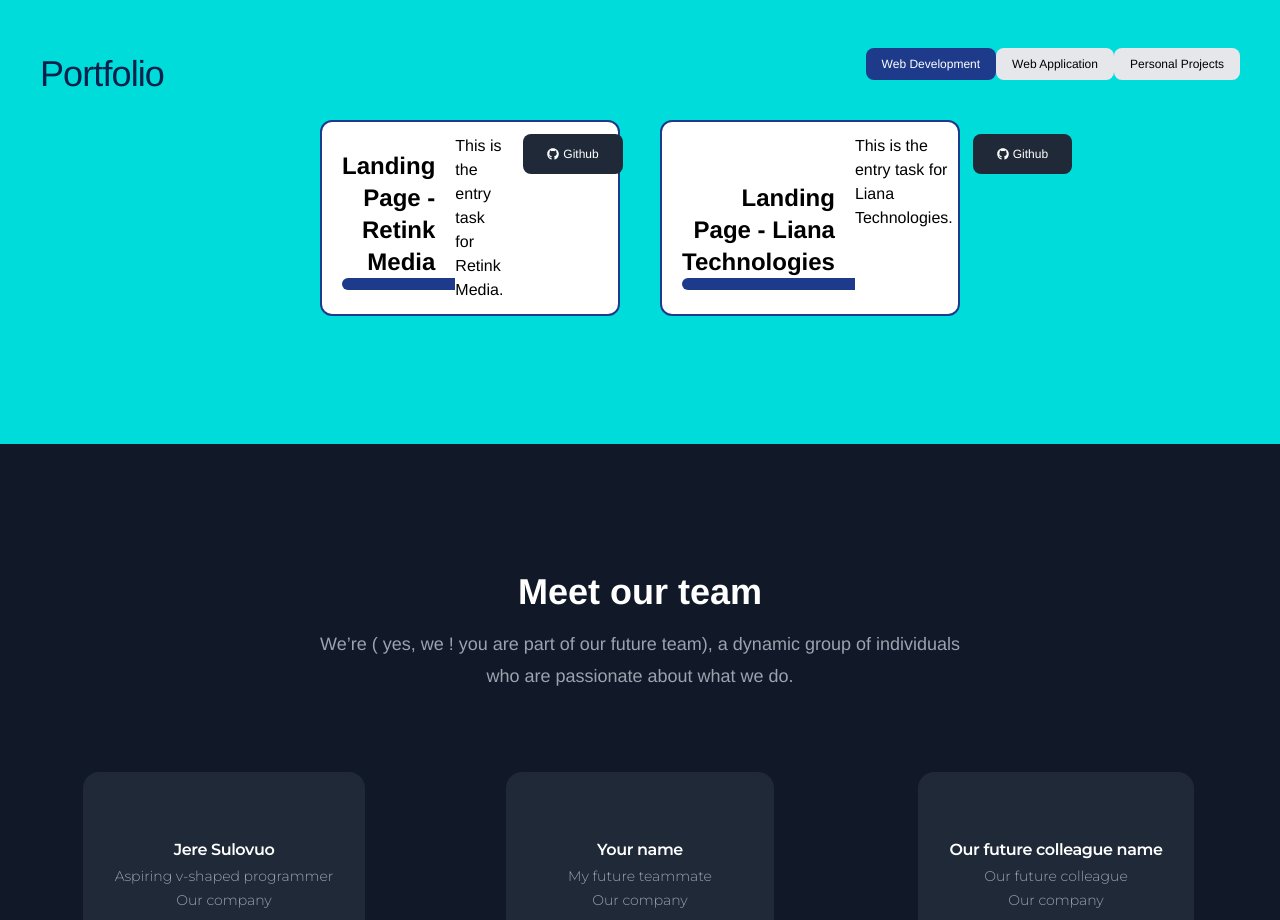
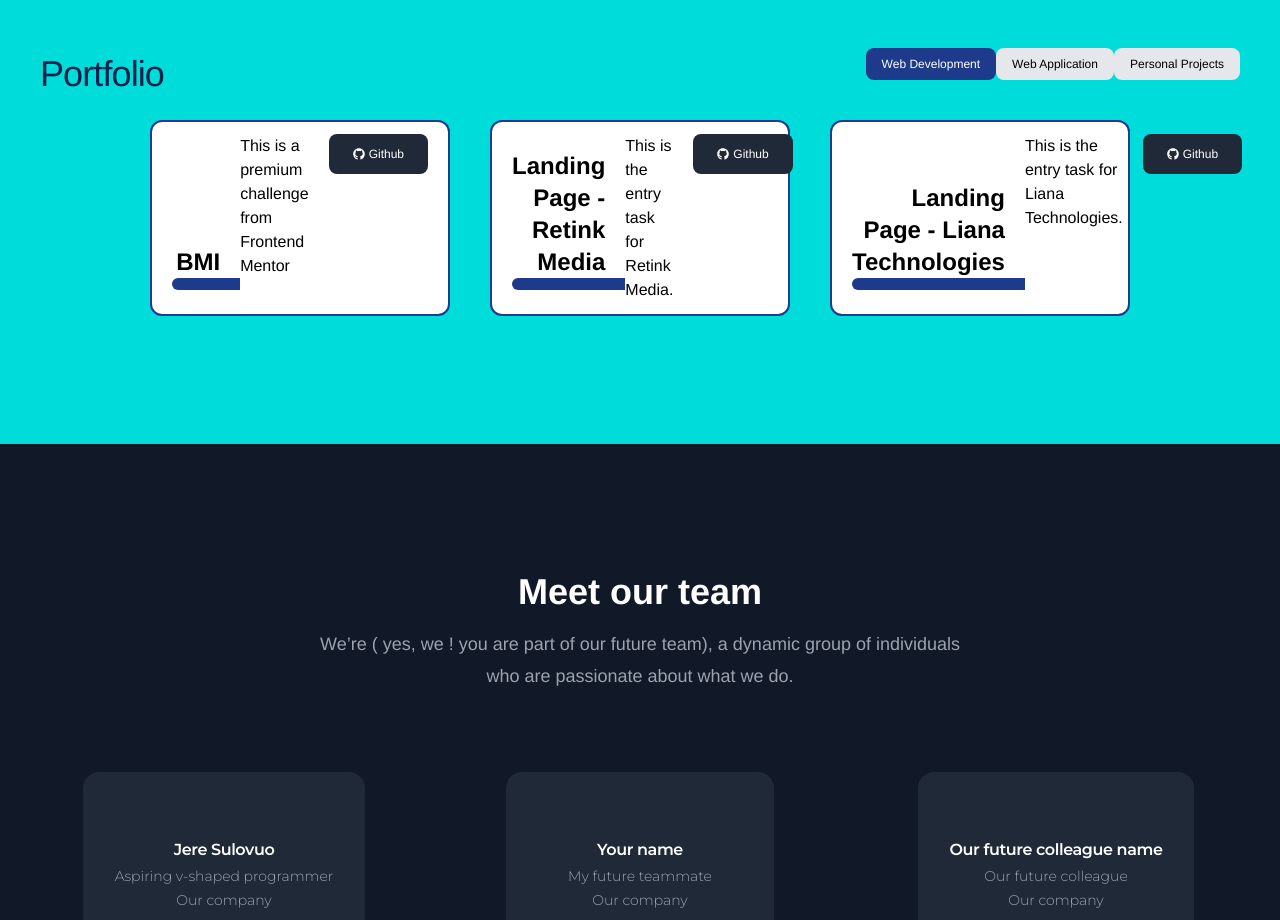
Before and after one commit to chungvuiloong/simple_portfolio, a React (Create React App) app: page / in a window 1280 px wide. Shown: the part 1380-2300 px from the top of the page. Built offline with nearby package versions, Linux system fonts and the light colour scheme.

Commit message:
Added BMI portfolio

```diff
--- a/src/pages/Portfolio.tsx
+++ b/src/pages/Portfolio.tsx
@@ -4,6 +4,16 @@
 
 const projects = [
 // Web Development Projects
+  {
+    title: 'BMI',
+    description: 'This is a premium challenge from Frontend Mentor',
+    imageUrl: '',
+    demoUrl: 'https://github.com/jeresulovuo/bmi_calculator',
+    githubUrl: '',
+    category: 'web',
+    year: 2023,
+    status: 'Completed',
+  },
   {
     title: 'Landing Page - Retink Media',
     description: 'This is the entry task for Retink Media.',
```
